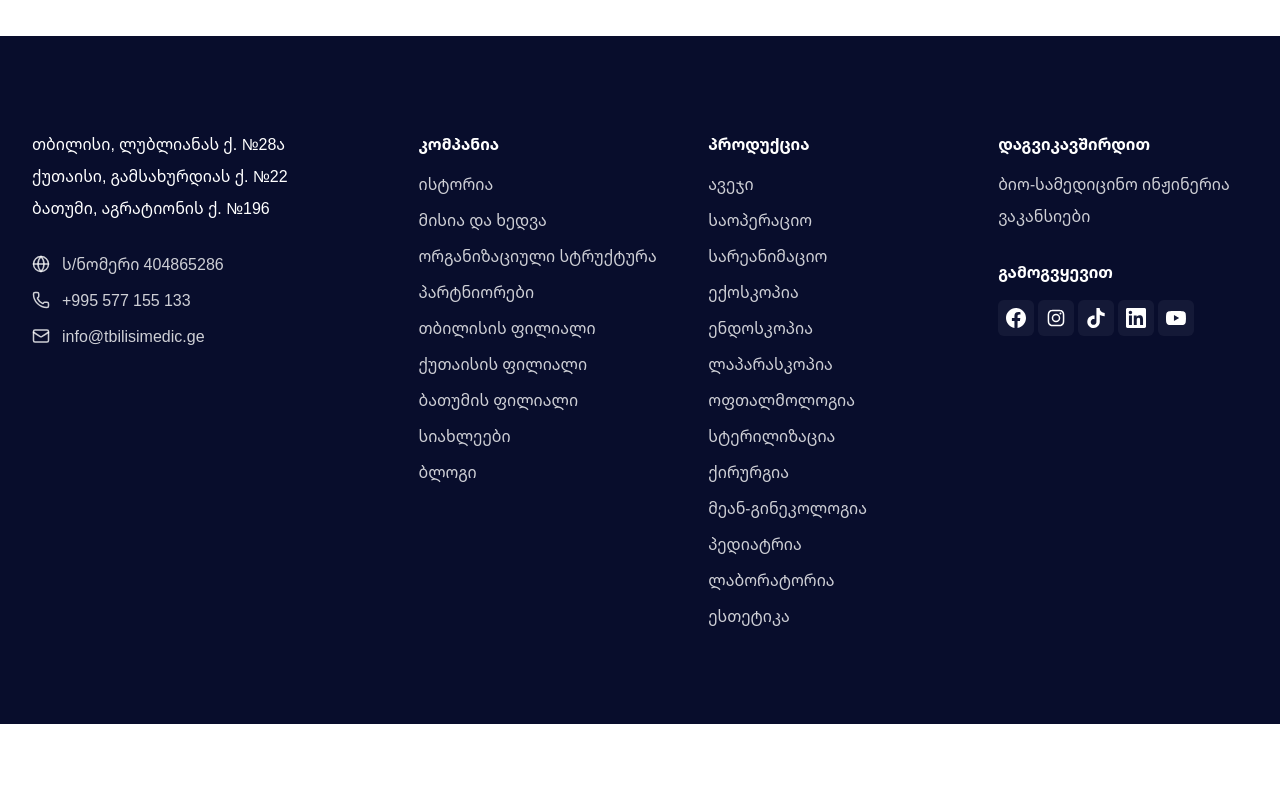
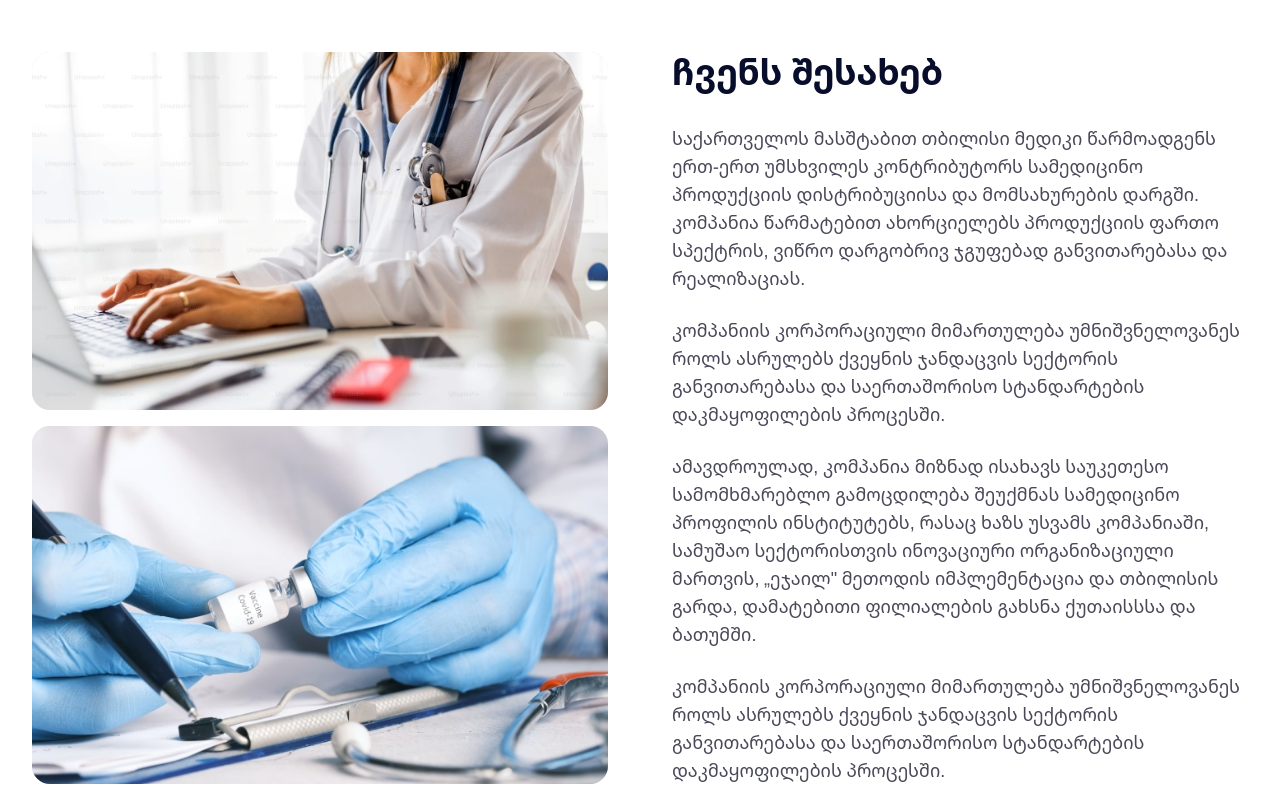
Before and after one commit to tbilisi-medic/web, a Next.js app: page /about in a window 1280 px wide. Shown: the part 680-1480 px from the top of the page. Before the commit the page ends 1404 px from the top, so only its background shows below. Built offline with nearby package versions, Linux system fonts and the light colour scheme.

Commit message:
feat: add about content section

```diff
--- a/src/app/about/page.tsx
+++ b/src/app/about/page.tsx
@@ -1,5 +1,6 @@
 import { Hero } from '@/components/sections/shared';
 import { Metadata } from 'next';
+import { AboutContent } from '@/components/sections/about';
 
 export const metadata: Metadata = {
   title: 'კომპანიის შესახებ',
@@ -10,6 +11,7 @@ export default function AboutPage() {
   return (
     <>
       <Hero />
+      <AboutContent />
     </>
   );
 }
--- /dev/null
+++ b/src/components/sections/about/about-content.tsx
@@ -0,0 +1,70 @@
+import Image from 'next/image';
+
+const images = ['/images/categories/1.jpg', '/images/categories/2.jpg'];
+
+export function AboutContent() {
+  return (
+    <section className="py-16 lg:py-24">
+      <div className="px-4 sm:px-6 lg:px-8">
+        <div className="mx-auto max-w-7xl">
+          <div className="grid gap-12 lg:grid-cols-2 lg:gap-16">
+            {/* Left: Images */}
+            <div className="flex flex-col gap-4">
+              {images.map((src, i) => (
+                <div
+                  key={i}
+                  className="relative flex-1 min-h-70 overflow-hidden rounded-2xl bg-gray-200"
+                >
+                  <Image
+                    src={src}
+                    alt={`ჩვენს შესახებ ${i + 1}`}
+                    fill
+                    className="object-cover"
+                  />
+                </div>
+              ))}
+            </div>
+
+            {/* Right: Text content */}
+            <div>
+              <h2 className="text-2xl font-bold text-primary sm:text-3xl lg:text-4xl">
+                ჩვენს შესახებ
+              </h2>
+
+              <div className="mt-8 space-y-6 text-base text-foreground/80 lg:text-lg">
+                <p>
+                  საქართველოს მასშტაბით თბილისი მედიკი წარმოადგენს ერთ-ერთ
+                  უმსხვილეს კონტრიბუტორს სამედიცინო პროდუქციის დისტრიბუციისა და
+                  მომსახურების დარგში. კომპანია წარმატებით ახორციელებს
+                  პროდუქციის ფართო სპექტრის, ვიწრო დარგობრივ ჯგუფებად
+                  განვითარებასა და რეალიზაციას.
+                </p>
+
+                <p>
+                  კომპანიის კორპორაციული მიმართულება უმნიშვნელოვანეს როლს
+                  ასრულებს ქვეყნის ჯანდაცვის სექტორის განვითარებასა და
+                  საერთაშორისო სტანდარტების დაკმაყოფილების პროცესში.
+                </p>
+
+                <p>
+                  ამავდროულად, კომპანია მიზნად ისახავს საუკეთესო სამომხმარებლო
+                  გამოცდილება შეუქმნას სამედიცინო პროფილის ინსტიტუტებს, რასაც
+                  ხაზს უსვამს კომპანიაში, სამუშაო სექტორისთვის ინოვაციური
+                  ორგანიზაციული მართვის, „ეჯაილ" მეთოდის იმპლემენტაცია და
+                  თბილისის გარდა, დამატებითი ფილიალების გახსნა ქუთაისსსა და
+                  ბათუმში.
+                </p>
+
+                <p>
+                  კომპანიის კორპორაციული მიმართულება უმნიშვნელოვანეს როლს
+                  ასრულებს ქვეყნის ჯანდაცვის სექტორის განვითარებასა და
+                  საერთაშორისო სტანდარტების დაკმაყოფილების პროცესში.
+                </p>
+              </div>
+            </div>
+          </div>
+        </div>
+      </div>
+    </section>
+  );
+}
--- /dev/null
+++ b/src/components/sections/about/index.ts
@@ -0,0 +1 @@
+export { AboutContent } from './about-content';
--- a/src/components/sections/index.ts
+++ b/src/components/sections/index.ts
@@ -1,2 +1,3 @@
 export * from './home';
 export * from './shared';
+export * from './about';
```
